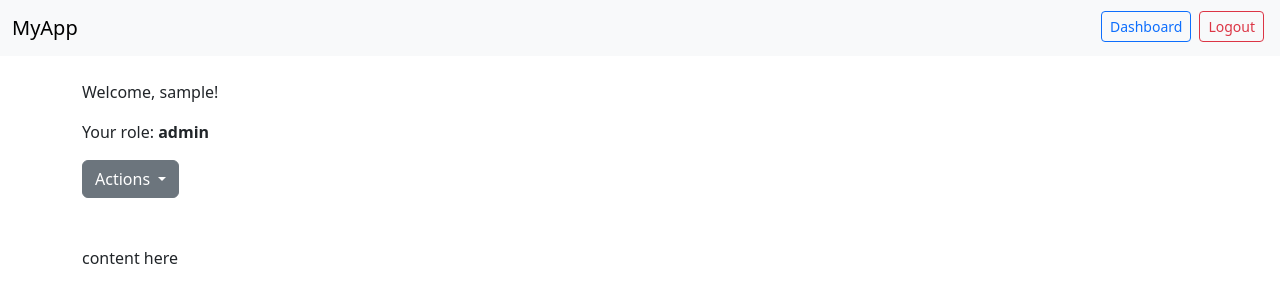
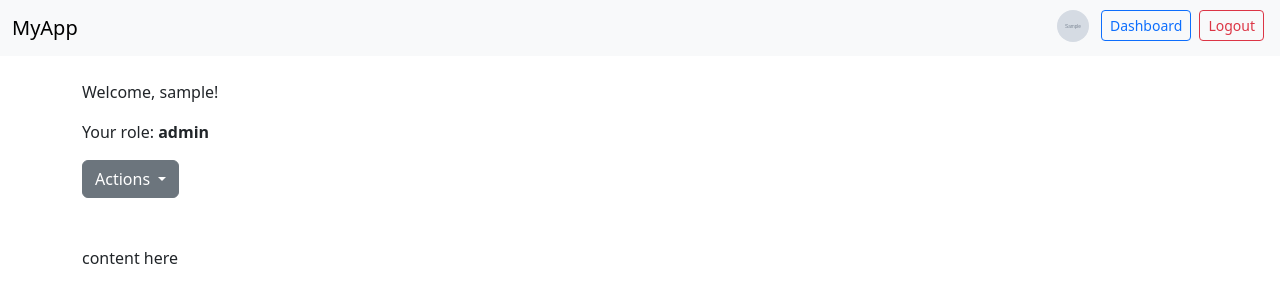
Before and after one commit to noizy4pps/flask_auth, a Flask app: page /dashboard in a window 1280 px wide. Shown: the top 300 px of the page. Run offline with Flask 3, Linux system fonts and the light colour scheme; a user stored in the database is signed in; tables that the repository leaves empty hold one stand-in row (values such as "Sample post"); grey boxes marked "Sample" are stand-in pictures.

Commit message:
added 2 style features

```diff
--- a/app/templates/base.html
+++ b/app/templates/base.html
@@ -19,6 +19,10 @@
     <div class="collapse navbar-collapse justify-content-end" id="navbarContent">
       <ul class="navbar-nav">
         {% if current_user.is_authenticated %}
+            {% if current_user.profile_image %}
+                    <img src="{{ url_for('static', filename='profile_pics/' + current_user.profile_image) }}"
+                         alt="Profile" class="rounded-circle me-2 mb-1" width="32" height="32">
+            {% endif %}
           <li class="nav-item">
             <a class="btn btn-outline-primary btn-sm mb-1 mx-1" href="{{ url_for('main.dashboard') }}">Dashboard</a>
           </li>
```
